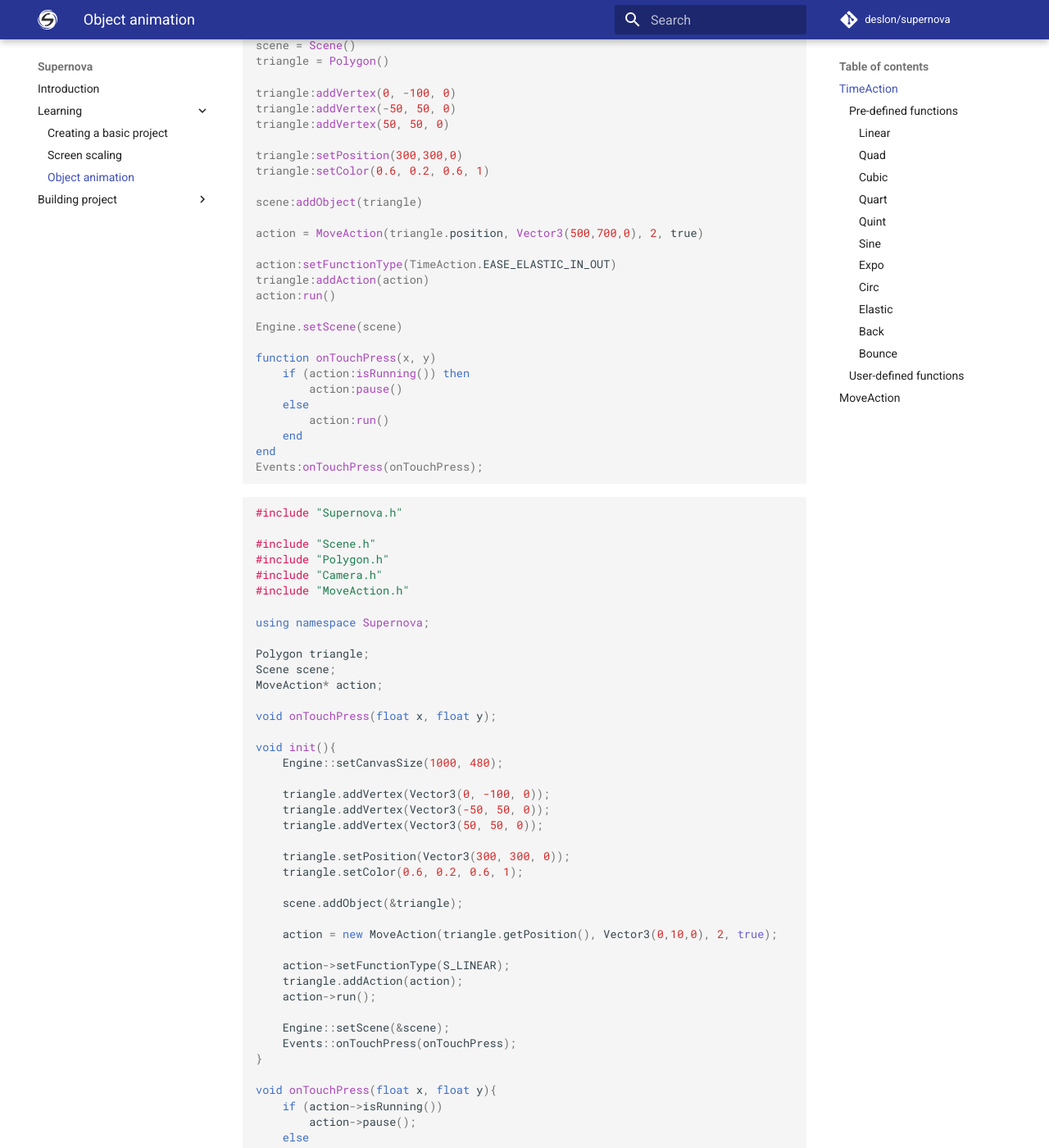
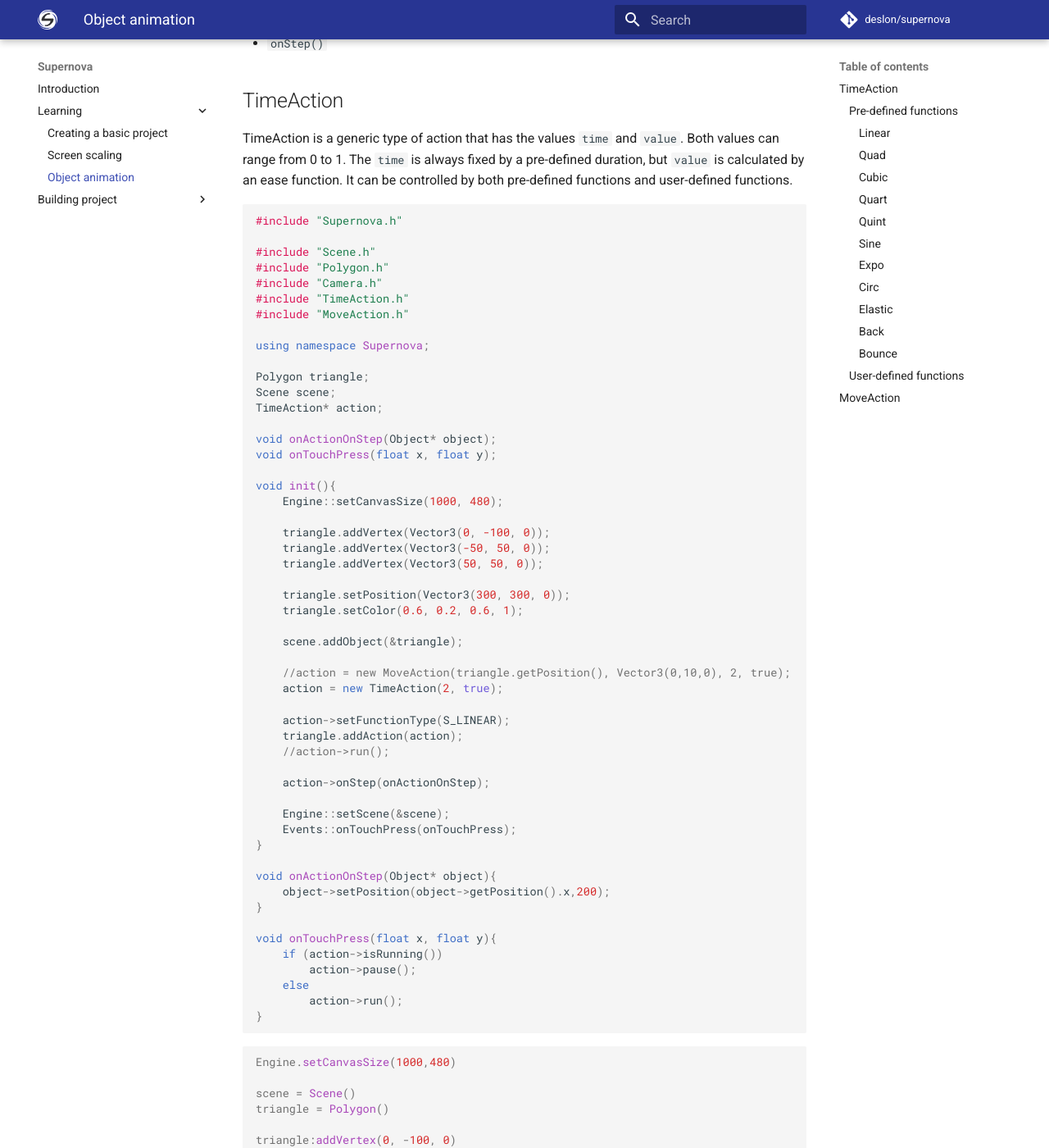
Before and after one commit to eduardodoria/supernova-docs, an MkDocs documentation site: the page built from docs/learning/object-animation.md, in a window 1280 px wide and 1400 px high, scrolled down 911 px. Shown: the whole window at 82% size. Built offline with MkDocs 1.6.1 and Material for MkDocs 9.7.7, drawn with Linux system fonts in a browser that asks for light colours; comment, search, counter and statistics services are not loaded; old or Windows-style settings are respelled for this version of MkDocs; some of the changed text lies outside the part shown.

Commit message:
Update docs and put C++ language as priority

````diff
--- a/docs/learning/object-animation.md
+++ b/docs/learning/object-animation.md
@@ -11,16 +11,79 @@ There are these types of actions:
 * ParticlesAnimation
 * SpriteAnimation
 
-Any kind of **action** can be controlled with these tree commands:
+Any kind of **action** can be controlled with these tree main controllers:
 
 * ```run()```
 * ```stop()```
 * ```pause()```
 
+Also, you can use actions with these callback events:
+
+* ```onStart()```
+* ```onRun()```
+* ```onPause()```
+* ```onStop()```
+* ```onFinish()```
+* ```onStep()```
+
 ## TimeAction
 
 TimeAction is a generic type of action that has the values ```time``` and ```value```. Both values can range from 0 to 1. The ```time``` is always fixed by a pre-defined duration, but ```value``` is calculated by an ease function. It can be controlled by both pre-defined functions and user-defined functions.
 
+``` c++
+#include "Supernova.h"
+
+#include "Scene.h"
+#include "Polygon.h"
+#include "Camera.h"
+#include "TimeAction.h"
+#include "MoveAction.h"
+
+using namespace Supernova;
+
+Polygon triangle;
+Scene scene;
+TimeAction* action;
+
+void onActionOnStep(Object* object);
+void onTouchPress(float x, float y);
+
+void init(){
+    Engine::setCanvasSize(1000, 480);
+
+    triangle.addVertex(Vector3(0, -100, 0));
+    triangle.addVertex(Vector3(-50, 50, 0));
+    triangle.addVertex(Vector3(50, 50, 0));
+
+    triangle.setPosition(Vector3(300, 300, 0));
+    triangle.setColor(0.6, 0.2, 0.6, 1);
+
+    scene.addObject(&triangle);
+
+    //action = new MoveAction(triangle.getPosition(), Vector3(0,10,0), 2, true);
+    action = new TimeAction(2, true);
+
+    action->setFunctionType(S_LINEAR);
+    triangle.addAction(action);
+    //action->run();
+
+    action->onStep(onActionOnStep);
+
+    Engine::setScene(&scene);
+    Events::onTouchPress(onTouchPress);
+}
+
+void onActionOnStep(Object* object){
+    object->setPosition(object->getPosition().x,200);
+}
+
+void onTouchPress(float x, float y){
+    if (action->isRunning())
+        action->pause();
+    else
+        action->run();
+}
+```
 ``` lua
 Engine.setCanvasSize(1000,480)
 
@@ -36,13 +99,17 @@ triangle:setColor(0.6, 0.2, 0.6, 1)
 
 scene:addObject(triangle)
 
-action = MoveAction(triangle.position, Vector3(500,700,0), 2, true)
+action = TimeAction(2, false)
 
 action:setFunctionType(TimeAction.EASE_ELASTIC_IN_OUT)
 triangle:addAction(action)
-action:run()
 
 Engine.setScene(scene)
+
+function onActionOnStep(object)
+    object:setPosition2D(100, 500);
+end
+action:onStep(onActionOnStep);
 
 function onTouchPress(x, y)
     if (action:isRunning()) then
@@ -53,6 +120,9 @@ function onTouchPress(x, y)
 end
 Events:onTouchPress(onTouchPress);
 ```
+
+This is an example of MoveAction from TimeAction:
+
 ``` c++
 #include "Supernova.h"
 
@@ -98,155 +168,187 @@ void onTouchPress(float x, float y){
         action->run();
 }
 ```
+``` lua
+Engine.setCanvasSize(1000,480)
+
+scene = Scene()
+triangle = Polygon()
+
+triangle:addVertex(0, -100, 0)
+triangle:addVertex(-50, 50, 0)
+triangle:addVertex(50, 50, 0)
+
+triangle:setPosition(300,300,0)
+triangle:setColor(0.6, 0.2, 0.6, 1)
+
+scene:addObject(triangle)
+
+action = MoveAction(triangle.position, Vector3(500,700,0), 2, true)
+
+action:setFunctionType(TimeAction.EASE_ELASTIC_IN_OUT)
+triangle:addAction(action)
+action:run()
+
+Engine.setScene(scene)
+
+function onTouchPress(x, y)
+    if (action:isRunning()) then
+        action:pause()
+    else
+        action:run()
+    end
+end
+Events:onTouchPress(onTouchPress);
+```
 
 ### Pre-defined functions
 
 #### Linear
 ![Linear](../images/ease/linear.png)
+``` c++
+action.setFunctionType(S_LINEAR);
+```
 ``` lua
 action:setFunctionType(TimeAction.LINEAR);
 ```
-``` c++
-action.setFunctionType(S_LINEAR);
-```
 #### Quad
 ![Quad](../images/ease/easeQuad.png)
+``` c++
+action.setFunctionType(S_EASE_QUAD_IN);
+action.setFunctionType(S_EASE_QUAD_OUT);
+action.setFunctionType(S_EASE_QUAD_IN_OUT);
+```
 ``` lua
 action:setFunctionType(TimeAction.EASE_QUAD_IN);
 action:setFunctionType(TimeAction.EASE_QUAD_OUT);
 action:setFunctionType(TimeAction.EASE_QUAD_IN_OUT);
 ```
-``` c++
-action.setFunctionType(S_EASE_QUAD_IN);
-action.setFunctionType(S_EASE_QUAD_OUT);
-action.setFunctionType(S_EASE_QUAD_IN_OUT);
-```
 #### Cubic
 ![Cubic](../images/ease/easeCubic.png)
+``` c++
+action.setFunctionType(S_EASE_CUBIC_IN);
+action.setFunctionType(S_EASE_CUBIC_OUT);
+action.setFunctionType(S_EASE_CUBIC_IN_OUT);
+```
 ``` lua
 action:setFunctionType(TimeAction.EASE_CUBIC_IN);
 action:setFunctionType(TimeAction.EASE_CUBIC_OUT);
 action:setFunctionType(TimeAction.EASE_CUBIC_IN_OUT);
 ```
-``` c++
-action.setFunctionType(S_EASE_CUBIC_IN);
-action.setFunctionType(S_EASE_CUBIC_OUT);
-action.setFunctionType(S_EASE_CUBIC_IN_OUT);
-```
 #### Quart
 ![Quart](../images/ease/easeQuart.png)
+``` c++
+action.setFunctionType(S_EASE_QUART_IN);
+action.setFunctionType(S_EASE_QUART_OUT);
+action.setFunctionType(S_EASE_QUART_IN_OUT);
+```
 ``` lua
 action:setFunctionType(TimeAction.EASE_QUART_IN);
 action:setFunctionType(TimeAction.EASE_QUART_OUT);
 action:setFunctionType(TimeAction.EASE_QUART_IN_OUT);
 ```
-``` c++
-action.setFunctionType(S_EASE_QUART_IN);
-action.setFunctionType(S_EASE_QUART_OUT);
-action.setFunctionType(S_EASE_QUART_IN_OUT);
-```
 #### Quint
 ![Quint](../images/ease/easeQuint.png)
+``` c++
+action.setFunctionType(S_EASE_QUINT_IN);
+action.setFunctionType(S_EASE_QUINT_OUT);
+action.setFunctionType(S_EASE_QUINT_IN_OUT);
+```
 ``` lua
 action:setFunctionType(TimeAction.EASE_QUINT_IN);
 action:setFunctionType(TimeAction.EASE_QUINT_OUT);
 action:setFunctionType(TimeAction.EASE_QUINT_IN_OUT);
 ```
-``` c++
-action.setFunctionType(S_EASE_QUINT_IN);
-action.setFunctionType(S_EASE_QUINT_OUT);
-action.setFunctionType(S_EASE_QUINT_IN_OUT);
-```
 #### Sine
 ![Sine](../images/ease/easeSine.png)
+``` c++
+action.setFunctionType(S_EASE_SINE_IN);
+action.setFunctionType(S_EASE_SINE_OUT);
+action.setFunctionType(S_EASE_SINE_IN_OUT);
+```
 ``` lua
 action:setFunctionType(TimeAction.EASE_SINE_IN);
 action:setFunctionType(TimeAction.EASE_SINE_OUT);
 action:setFunctionType(TimeAction.EASE_SINE_IN_OUT);
 ```
-``` c++
-action.setFunctionType(S_EASE_SINE_IN);
-action.setFunctionType(S_EASE_SINE_OUT);
-action.setFunctionType(S_EASE_SINE_IN_OUT);
-```
 #### Expo
 ![Expo](../images/ease/easeExpo.png)
+``` c++
+action.setFunctionType(S_EASE_EXPO_IN);
+action.setFunctionType(S_EASE_EXPO_OUT);
+action.setFunctionType(S_EASE_EXPO_IN_OUT);
+```
 ``` lua
 action:setFunctionType(TimeAction.EASE_EXPO_IN);
 action:setFunctionType(TimeAction.EASE_EXPO_OUT);
 action:setFunctionType(TimeAction.EASE_EXPO_IN_OUT);
 ```
-``` c++
-action.setFunctionType(S_EASE_EXPO_IN);
-action.setFunctionType(S_EASE_EXPO_OUT);
-action.setFunctionType(S_EASE_EXPO_IN_OUT);
-```
 #### Circ
 ![Circ](../images/ease/easeCirc.png)
+``` c++
+action.setFunctionType(S_EASE_CIRC_IN);
+action.setFunctionType(S_EASE_CIRC_OUT);
+action.setFunctionType(S_EASE_CIRC_IN_OUT);
+```
 ``` lua
 action:setFunctionType(TimeAction.EASE_CIRC_IN);
 action:setFunctionType(TimeAction.EASE_CIRC_OUT);
 action:setFunctionType(TimeAction.EASE_CIRC_IN_OUT);
 ```
-``` c++
-action.setFunctionType(S_EASE_CIRC_IN);
-action.setFunctionType(S_EASE_CIRC_OUT);
-action.setFunctionType(S_EASE_CIRC_IN_OUT);
-```
 #### Elastic
 ![Elastic](../images/ease/easeElastic.png)
+``` c++
+action.setFunctionType(S_EASE_ELASTIC_IN);
+action.setFunctionType(S_EASE_ELASTIC_OUT);
+action.setFunctionType(S_EASE_ELASTIC_IN_OUT);
+```
 ``` lua
 action:setFunctionType(TimeAction.EASE_ELASTIC_IN);
 action:setFunctionType(TimeAction.EASE_ELASTIC_OUT);
 action:setFunctionType(TimeAction.EASE_ELASTIC_IN_OUT);
 ```
-``` c++
-action.setFunctionType(S_EASE_ELASTIC_IN);
-action.setFunctionType(S_EASE_ELASTIC_OUT);
-action.setFunctionType(S_EASE_ELASTIC_IN_OUT);
-```
 #### Back
 ![Back](../images/ease/easeBack.png)
+``` c++
+action.setFunctionType(S_EASE_BACK_IN);
+action.setFunctionType(S_EASE_BACK_OUT);
+action.setFunctionType(S_EASE_BACK_IN_OUT);
+```
 ``` lua
 action:setFunctionType(TimeAction.EASE_BACK_IN);
 action:setFunctionType(TimeAction.EASE_BACK_OUT);
 action:setFunctionType(TimeAction.EASE_BACK_IN_OUT);
 ```
-``` c++
-action.setFunctionType(S_EASE_BACK_IN);
-action.setFunctionType(S_EASE_BACK_OUT);
-action.setFunctionType(S_EASE_BACK_IN_OUT);
-```
 #### Bounce
 ![Bounce](../images/ease/easeBounce.png)
+``` c++
+action.setFunctionType(S_EASE_BOUNCE_IN);
+action.setFunctionType(S_EASE_BOUNCE_OUT);
+action.setFunctionType(S_EASE_BOUNCE_IN_OUT);
+```
 ``` lua
 action:setFunctionType(TimeAction.EASE_BOUNCE_IN);
 action:setFunctionType(TimeAction.EASE_BOUNCE_OUT);
 action:setFunctionType(TimeAction.EASE_BOUNCE_IN_OUT);
-```
-``` c++
-action.setFunctionType(S_EASE_BOUNCE_IN);
-action.setFunctionType(S_EASE_BOUNCE_OUT);
-action.setFunctionType(S_EASE_BOUNCE_IN_OUT);
 ```
 
 ### User-defined functions
 
 It's also possible to create new functions and attach it to a TimeAction.
 
+``` c++
+float newFunction(float time){
+    return time * 2;
+}
+
+action.setFunction(newFunction);
+```
 ``` lua
 function newFunction(time)
     return time * 2
 end
 
 action:setFunction(newFunction);
-```
-``` c++
-float newFunction(float time){
-    return time * 2;
-}
-
-action.setFunction(newFunction);
 ```
 
 
@@ -256,9 +358,9 @@ Is used to generate a movement in objects. The class parameter list is:
 
 * **(start_position, end_position, time, loop)**
 
+``` c++
+action = new MoveAction(Vector3(100,200,0), Vector3(0,10,0), 2, false);
+```
 ``` lua
 action = MoveAction(Vector3(100,200,0), Vector3(0,10,0), 2, true)
 ```
-``` c++
-action = new MoveAction(Vector3(100,200,0), Vector3(0,10,0), 2, false);
-```
````
Also changed, not shown: docs/learning/creating-a-basic-project.md (+27 -28 lines), docs/learning/screen-scaling.md (+6 -6 lines).
